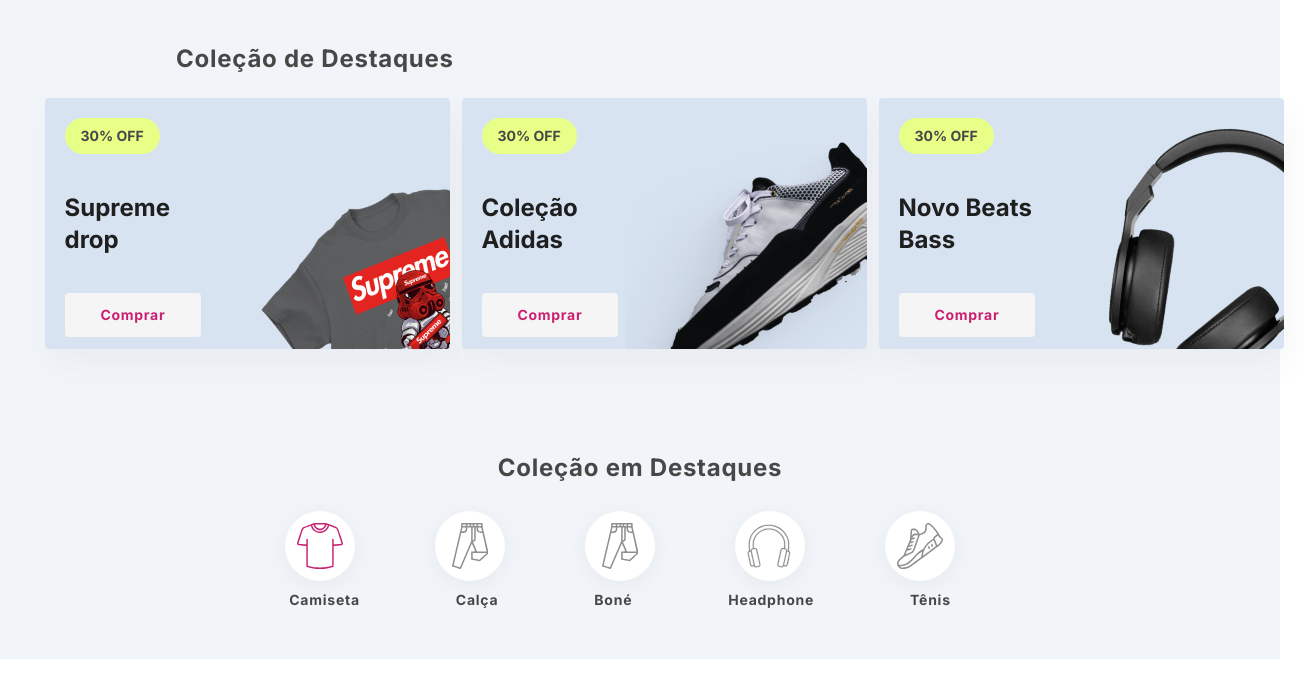
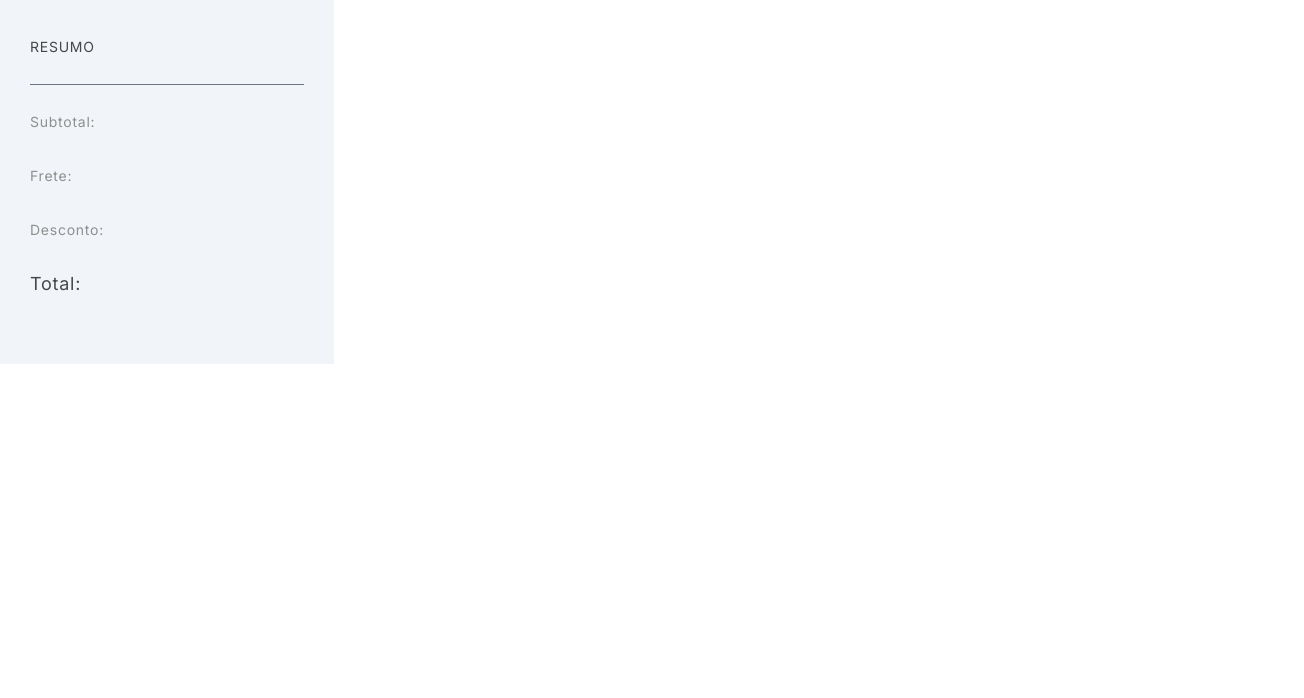
Before and after one commit to ajuteixeira/client-drip-store, a React (Vite) app in the folder client/: page /teste in a window 1280 px wide. Shown: the top 698 px of the page, 1304 px wide, since content can reach past the window. Built offline with nearby package versions, Linux system fonts and the light colour scheme.

Commit message:
criação do resumo e acrescimo de 2 props no text.jsx

```diff
--- /dev/null
+++ b/client/src/components/Resumo.jsx
@@ -0,0 +1,36 @@
+import Text from "./Text"
+
+export default function resumo () {
+    return (
+
+        <div className="flex flex-col w-[334px] h-[364px] align-itens:flex-star p-[30px] bg-slate-100">
+
+            <div>
+                <Text type= 'UPgray-description' children='RESUMO'/>
+            </div>
+
+            <div className="border-b mt-5 border-gray-500" >
+
+            </div>
+
+            <div className="mt-5">
+            <Text type= 'gray-description' children='Subtotal:'/>
+            </div>
+
+            <div className="mt-5">
+            <Text type= 'gray-description' children='Frete:'/>
+            </div>
+
+            <div className="mt-5">
+            <Text type= 'gray-description' children='Desconto:'/>
+            </div>
+
+            <div className="mt-5">
+            <Text type= 'description' children='Total:'/>
+            </div>
+
+
+
+        </div>
+    )
+}
--- a/client/src/components/Text.jsx
+++ b/client/src/components/Text.jsx
@@ -10,6 +10,28 @@ export default function Text(props) {
           {props.children}
         </p>
       )}
+
+       {props.type === 'gray-description' && (
+        <p
+          className={
+            'text-[#8F8F8F] font-normal text-[14px] leading-[34px] tracking-[0.75px]'
+          }
+        >
+          {props.children}
+        </p>
+      )}
+
+{props.type === 'UPgray-description' && (
+        <p
+          className={
+            'text-[#474747] font-normal text-[14px] leading-[34px] tracking-[0.75px]'
+          }
+        >
+          {props.children}
+        </p>
+      )}
+
+
     </>
   );
 }
--- a/client/src/pages/UiView.jsx
+++ b/client/src/pages/UiView.jsx
@@ -1,8 +1,8 @@
 
-import CollectionCards from "../components/CollectionCards";
+import Resumo from "../components/Resumo";
 
 export default function UiTest() {
   return <main className="min-w-full">
-    <CollectionCards />
+    <Resumo />
   </main>;
 }
```
